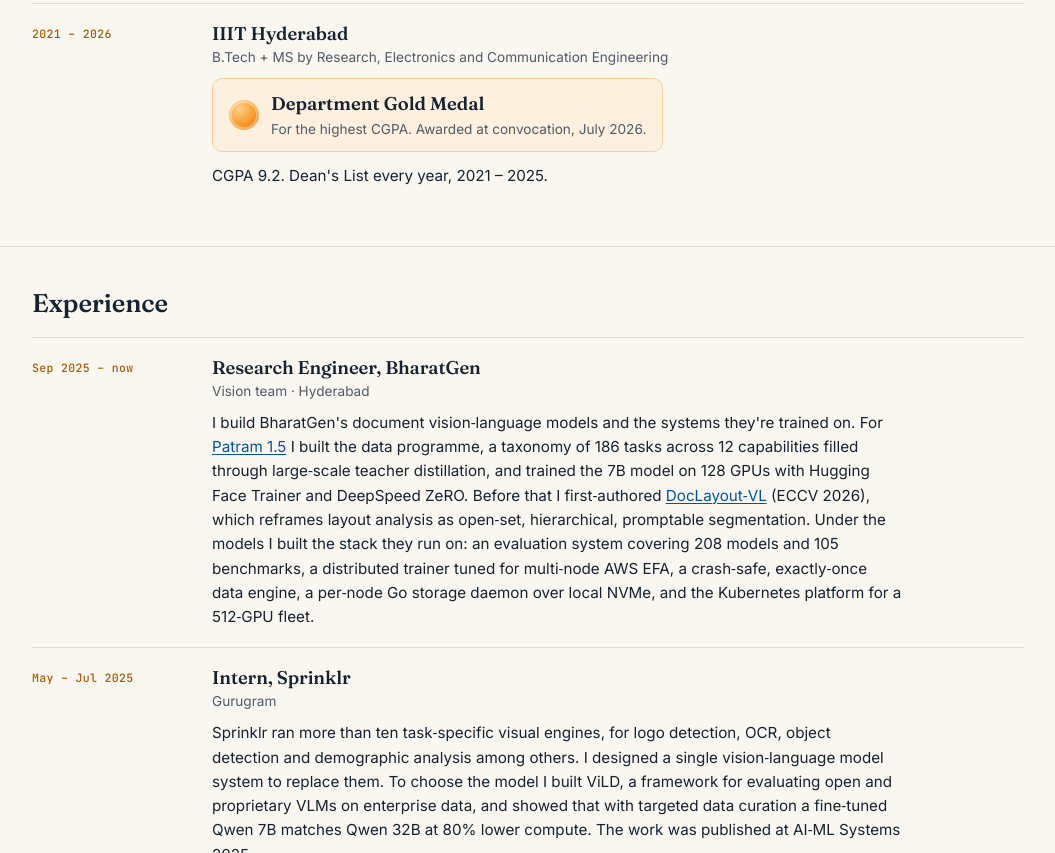
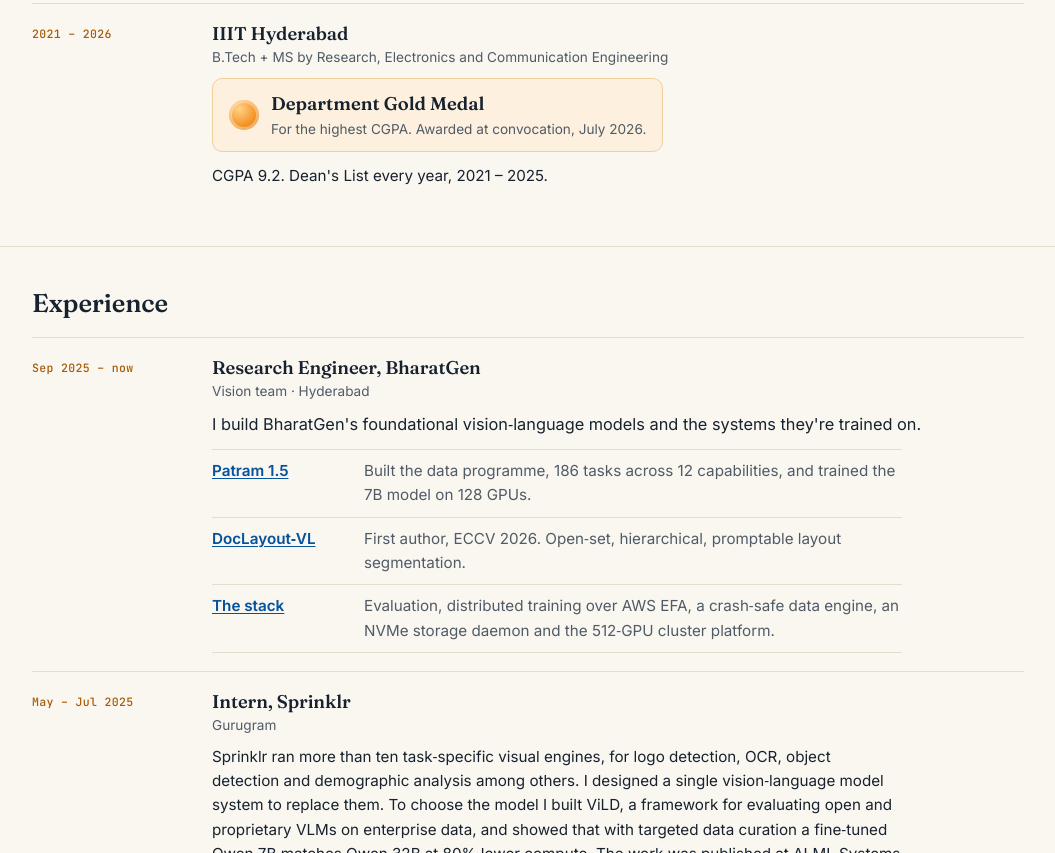
Before and after one commit to sriharib128/portfolio, a plain HTML site: page about.html in a window 1280 px wide. Shown: the part 489-1342 px from the top of the page, without its empty margins (112-1167 px from the left). Drawn offline with Linux system fonts and the light colour scheme.

Commit message:
About: BharatGen entry as a lead sentence and three highlights
Co-Authored-By: Claude Sonnet 5.5 <noreply@anthropic.com>

```diff
--- a/about.html
+++ b/about.html
@@ -12,7 +12,7 @@
 <link rel="preconnect" href="https://fonts.googleapis.com">
 <link rel="preconnect" href="https://fonts.gstatic.com" crossorigin>
 <link rel="stylesheet" href="https://fonts.googleapis.com/css2?family=Fraunces:ital,opsz,wght@0,9..144,400..650;1,9..144,400..600&family=Inter:wght@400..700&family=JetBrains+Mono:wght@400..600&display=swap">
-<link rel="stylesheet" href="assets/site.css?v=6cde33ee">
+<link rel="stylesheet" href="assets/site.css?v=9ca9fab8">
 </head>
 <body>
 
@@ -73,7 +73,12 @@
           <div>
             <h3>Research Engineer, BharatGen</h3>
             <p class="where">Vision team · Hyderabad</p>
-            <p>I build BharatGen's document vision&#8209;language models and the systems they're trained on. For <a href="work.html#patram-1-5">Patram 1.5</a> I built the data programme, a taxonomy of 186 tasks across 12 capabilities filled through large&#8209;scale teacher distillation, and trained the 7B model on 128 GPUs with Hugging Face Trainer and DeepSpeed ZeRO. Before that I first&#8209;authored <a href="work.html#doclayout-vl">DocLayout&#8209;VL</a> (ECCV 2026), which reframes layout analysis as open&#8209;set, hierarchical, promptable segmentation. Under the models I built the stack they run on: an evaluation system covering 208 models and 105 benchmarks, a distributed trainer tuned for multi&#8209;node AWS EFA, a crash&#8209;safe, exactly&#8209;once data engine, a per&#8209;node Go storage daemon over local NVMe, and the Kubernetes platform for a 512&#8209;GPU fleet.</p>
+            <p class="lead">I build BharatGen's foundational vision&#8209;language models and the systems they're trained on.</p>
+            <ul class="hl">
+              <li><a href="work.html#patram-1-5">Patram 1.5</a><span>Built the data programme, 186 tasks across 12 capabilities, and trained the 7B model on 128 GPUs.</span></li>
+              <li><a href="work.html#doclayout-vl">DocLayout&#8209;VL</a><span>First author, ECCV 2026. Open&#8209;set, hierarchical, promptable layout segmentation.</span></li>
+              <li><a href="work.html#infrastructure">The stack</a><span>Evaluation, distributed training over AWS EFA, a crash&#8209;safe data engine, an NVMe storage daemon and the 512&#8209;GPU cluster platform.</span></li>
+            </ul>
           </div>
         </li>
         <li>
--- a/assets/site.css
+++ b/assets/site.css
@@ -303,6 +303,11 @@ b, strong { font-weight: 620; }
 .rows h3 { font-size: var(--t-h3); }
 .rows .where { color: var(--muted); font-size: var(--t-small); margin: 2px 0 8px; }
 .rows p { max-width: 72ch; }
+.rows .lead { font-size: var(--t-lede); }
+.hl { list-style: none; max-width: 72ch; margin-top: 10px; border-bottom: 1px solid var(--line); }
+.hl li { display: grid; grid-template-columns: 8.5rem minmax(0, 1fr); gap: 16px; padding: 9px 0; border-top: 1px solid var(--line); }
+.hl a { font-weight: 620; justify-self: start; align-self: start; }
+.hl span { color: var(--muted); }
 
 .honour { display: inline-flex; align-items: center; gap: 12px; background: #fdf0de; border: 1px solid #f3cf9c; border-radius: 10px; padding: 10px 16px; margin: 2px 0 12px; }
 .honour .medal { flex: none; width: 30px; height: 30px; border-radius: 50%; background: radial-gradient(circle at 35% 30%, #ffd28a, var(--orange) 60%, #c86f0c); box-shadow: inset 0 0 0 3px rgba(255,255,255,.35); }
@@ -346,6 +351,7 @@ b, strong { font-weight: 620; }
   .tl-year > h2, .tl-year > h3 { padding-top: 0; }
   .tl-news li { grid-template-columns: 1fr; gap: 0; }
   .rows > li, .rows > div { grid-template-columns: 1fr; gap: 4px; }
+  .hl li { grid-template-columns: 1fr; gap: 2px; }
   .tiles, .also, .features { grid-template-columns: 1fr; }
   .pyramid a { grid-template-columns: 1fr; gap: 2px; padding: 12px 16px; }
   .pyramid li:nth-child(1) a { width: 80%; }
```
Also changed, not shown: index.html (+1 -1 lines), publications.html (+1 -1 lines), work.html (+1 -1 lines).
